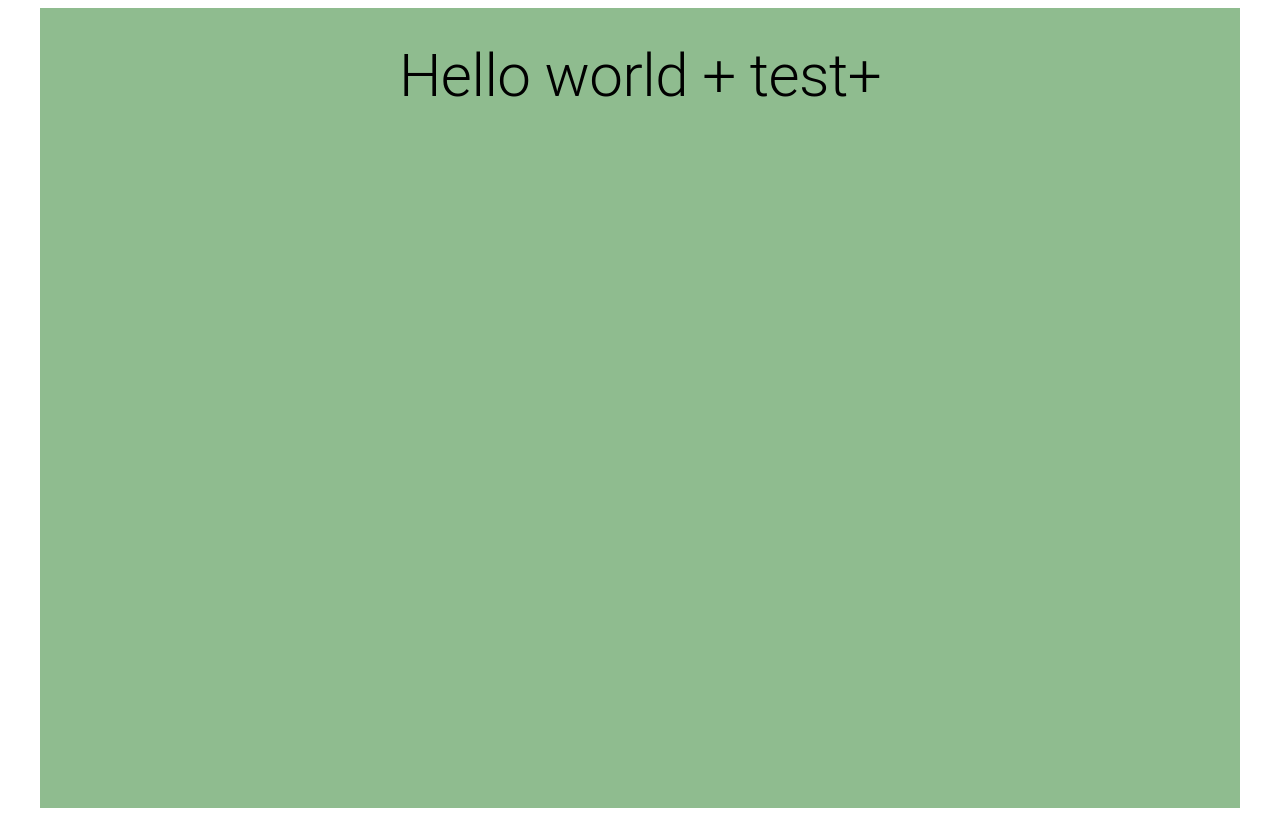
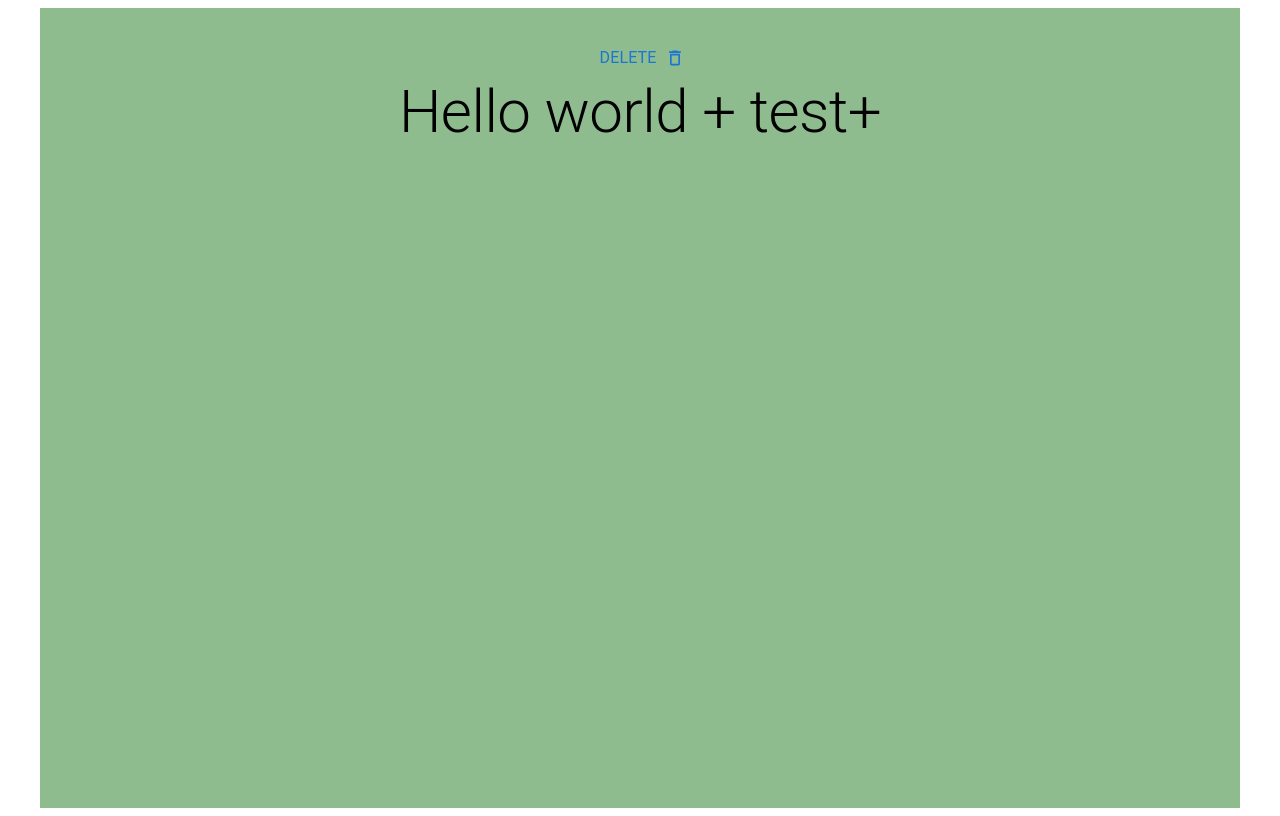
Before and after one commit to Mallaxy/life-tracker, a React (Vite) app in the folder apps/frontend/: page / in a window 1280 px wide. Built offline with nearby package versions, Linux system fonts and the light colour scheme.

Commit message:
MC-6: Install dependencies and configure tests (#9)
* configuration: install dependencies

* configuration: setup tests + test case

```diff
--- a/apps/frontend/src/App.tsx
+++ b/apps/frontend/src/App.tsx
@@ -1,10 +1,12 @@
 import { PageContainer } from './layout/PageContainer.tsx'
 import { Typography } from '@mui/material'
+import { DeleteButton } from './components/atoms'
 export const App = () => {
   const string = 'Hello world + test+'
 
   return (
     <PageContainer>
+      <DeleteButton />
       <Typography variant='h2'>{string}</Typography>
     </PageContainer>
   )
--- /dev/null
+++ b/apps/frontend/src/components/atoms/DeleteButton/DeleteButton.tsx
@@ -0,0 +1,13 @@
+import { ComponentProps, FC, PropsWithChildren } from 'react'
+import { Button, Typography } from '@mui/material'
+import DeleteOutlineIcon from '@mui/icons-material/DeleteOutline'
+
+interface DeleteButtonProps extends PropsWithChildren, ComponentProps<typeof Button> {}
+
+export const DeleteButton: FC<DeleteButtonProps> = ({ ...props }) => {
+  return (
+    <Button endIcon={<DeleteOutlineIcon />} {...props}>
+      <Typography variant='body1'>Delete</Typography>
+    </Button>
+  )
+}
--- /dev/null
+++ b/apps/frontend/src/components/atoms/DeleteButton/index.ts
@@ -0,0 +1 @@
+export * from './DeleteButton.tsx'
--- a/apps/frontend/src/components/atoms/index.ts
+++ b/apps/frontend/src/components/atoms/index.ts
@@ -0,0 +1 @@
+export * from './DeleteButton'
--- a/apps/frontend/tsconfig.json
+++ b/apps/frontend/tsconfig.json
@@ -18,8 +18,9 @@
     "strict": true,
     "noUnusedLocals": true,
     "noUnusedParameters": true,
-    "noFallthroughCasesInSwitch": true
+    "noFallthroughCasesInSwitch": true,
+    "types": ["vitest/globals"]
   },
-  "include": ["src"],
+  "include": ["src", "setupTests.ts"],
   "references": [{ "path": "./tsconfig.node.json" }]
 }
--- a/apps/frontend/vite.config.ts
+++ b/apps/frontend/vite.config.ts
@@ -1,7 +1,14 @@
+/// <reference types="vitest" />
+/// <reference types="vite/client" />
+
 import { defineConfig } from 'vite'
-import react from '@vitejs/plugin-react-swc'
+import react from '@vitejs/plugin-react'
 
 // https://vitejs.dev/config/
 export default defineConfig({
   plugins: [react()],
+  test: {
+    environment: 'jsdom',
+    setupFiles: ['./setupTests.ts'],
+  },
 })
```
Also changed, not shown: apps/frontend/package.json (+19 -3 lines), apps/frontend/setupTests.ts (added, +1 -0 lines), apps/frontend/.eslintrc.cjs, 2 other files (tests, documents, lock files or other folders).
